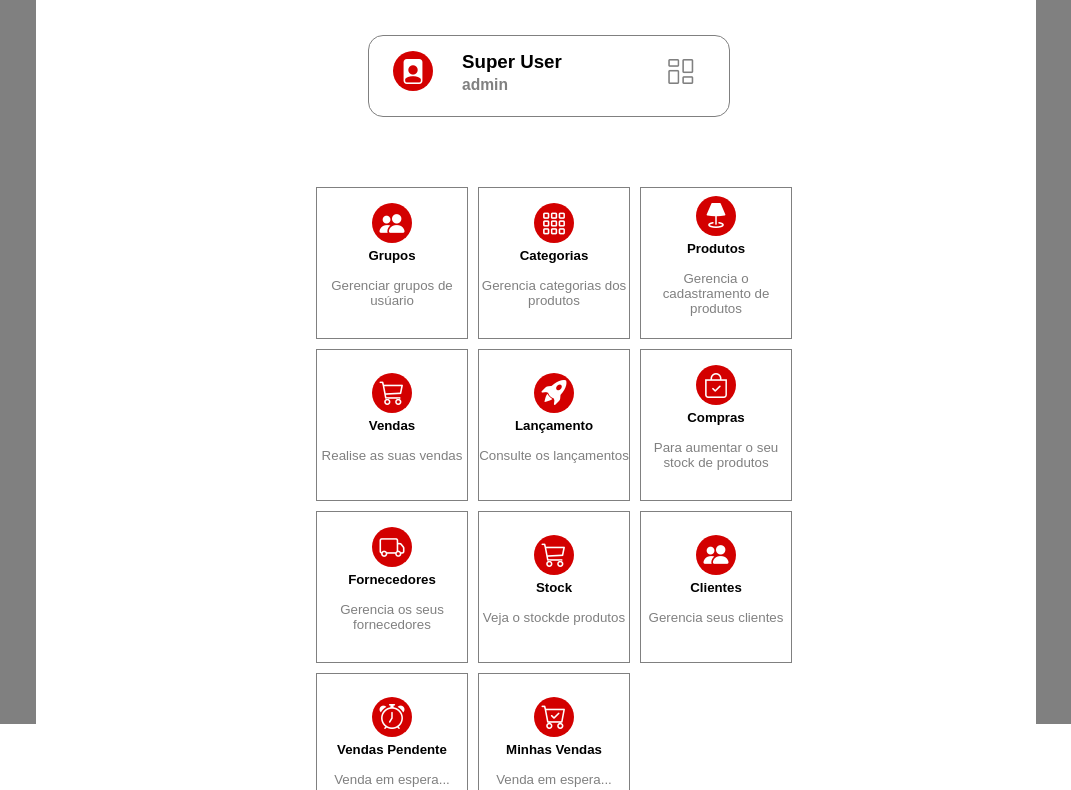
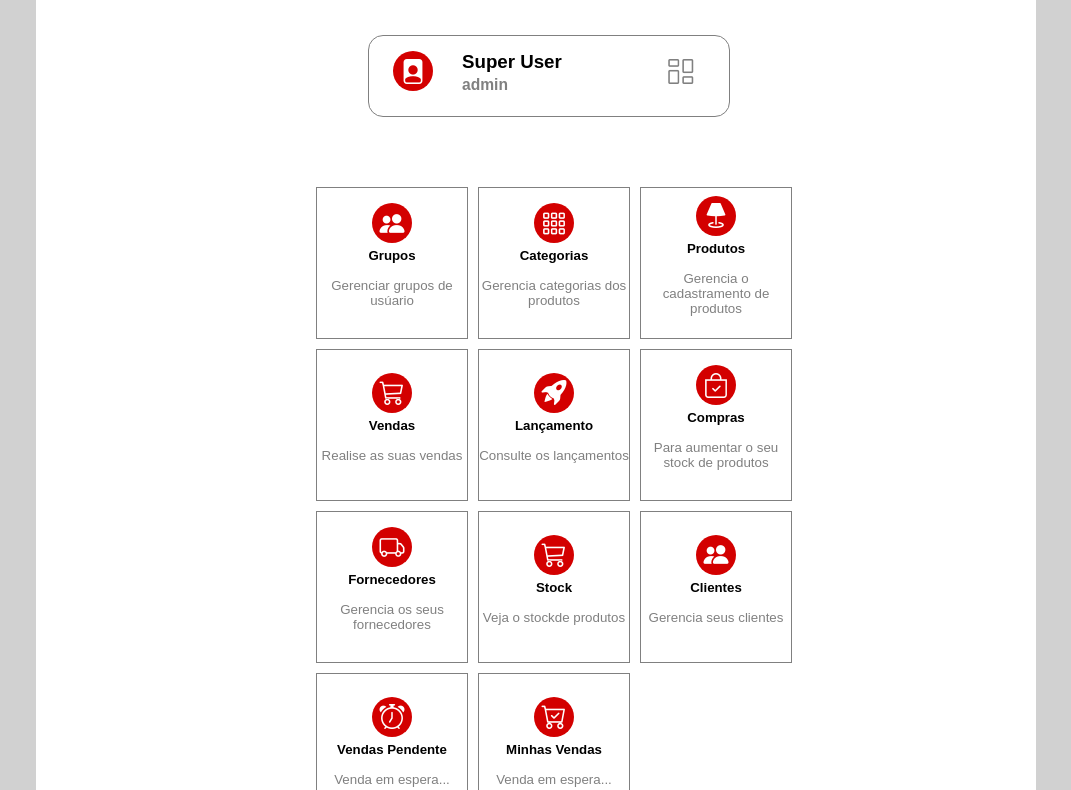
Before and after one commit to EduardoChicaia/kima, a plain HTML site: page kima.html in a window 1280 px wide. Shown: the part 76-866 px from the top of the page, without its empty margins (104-1175 px from the left). Drawn offline with nearby package versions, Linux system fonts and the light colour scheme.

```diff
--- a/kima.css
+++ b/kima.css
@@ -6,14 +6,14 @@
     font-family: Arial, Helvetica, sans-serif;
 }
 main {
-    background-color: gray;
-    height: 100%;
+    background-color: #d1d1d1;
+    height:1000px;
     width: 100%;
 }
 .container0 {
     background-color: white;
     width: 1000px;
-    height: 100vh;
+    height: 100%;
     margin: auto;
 }
 .cabeca {
```
